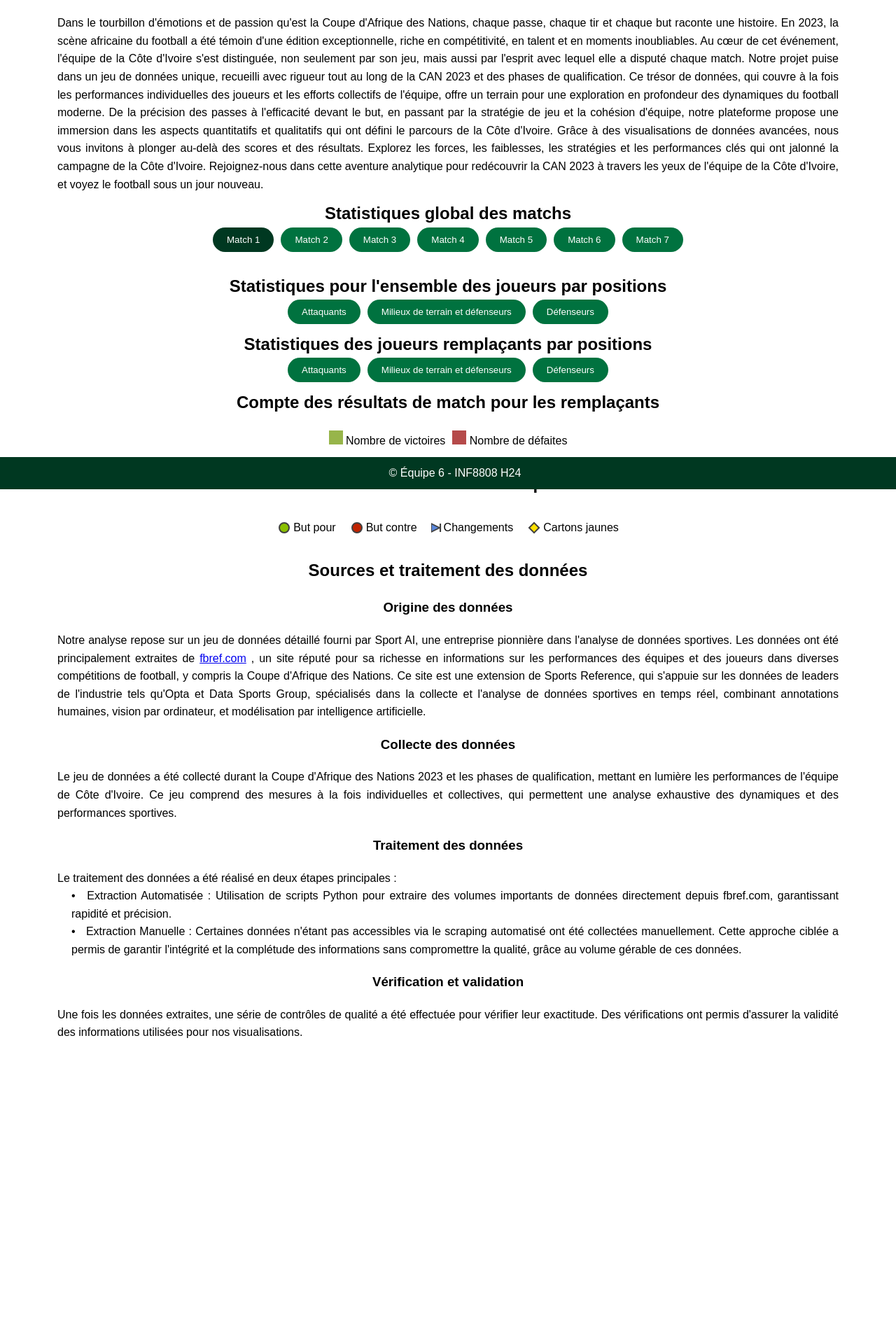
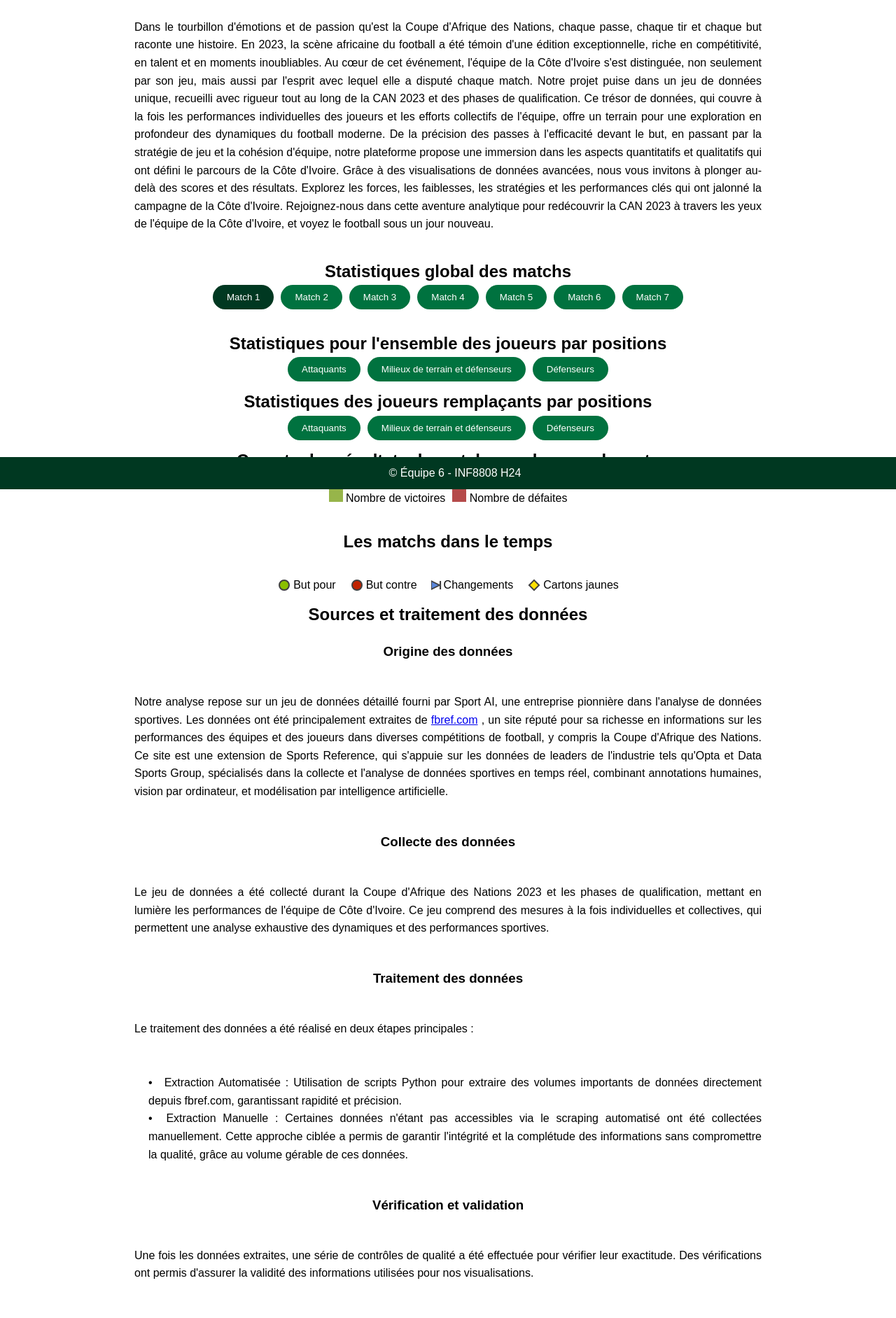
Before and after one commit to oxanaberne/Visu_Projet, a FastAPI app: template templates/index.html in a window 1280 px wide. Shown: the part 101-1984 px from the top of the page at 70% size. Before the commit the page ends 1584 px from the top, so only its background shows below. Run offline with FastAPI, Linux system fonts and the light colour scheme; the template is opened without the code that fills it, so the values that code supplies are empty.

Commit message:
modif css/visuel

```diff
--- a/graphs/results_matchs_subs.py
+++ b/graphs/results_matchs_subs.py
@@ -34,7 +34,7 @@ def draw_results_per_player():
     ))
 
     fig.update_layout(
-        width=850,
+        width=650,
         height=400,
         showlegend=False,
         barmode='stack',
--- a/graphs/statistiques_matchs.py
+++ b/graphs/statistiques_matchs.py
@@ -62,7 +62,7 @@ def plot_totals(filename):
             automargin=True
         ),
         plot_bgcolor='white',
-        width=850,
+        width=650,
         height=350,
         margin=dict(l=0, r=0, t=0, b=0)
     )
--- a/graphs/time_matchs.py
+++ b/graphs/time_matchs.py
@@ -29,10 +29,10 @@ def decisives_actions_matchs():
             ))
 
     fig.update_layout(
-        width=850,
+        width=650,
         showlegend=False,
         xaxis=dict(
-            range=[-5, 130],
+            range=[-3, 123],
             title='Minutes',
             tickmode='linear',
             tick0=0,
--- a/static/css/data_explanation.css
+++ b/static/css/data_explanation.css
@@ -1,8 +1,5 @@
 #data-explaination {
     text-align: center;
-    padding: 5%;
-    padding-top: 0;
-    padding-bottom: 0;
 }
 
 ul {
--- a/static/css/introduction.css
+++ b/static/css/introduction.css
@@ -1,6 +1,6 @@
-#overview {
+.texte {
     text-align: justify;
-    padding: 5%;
-    padding-top: 0;
-    padding-bottom: 0;
+    padding: 15%;
+    padding-top: 2%;
+    padding-bottom: 2%;
 }
--- a/static/css/style.css
+++ b/static/css/style.css
@@ -21,11 +21,6 @@ header h1 {
     margin-bottom: 10px;
 }
 
-/* Contenu principal */
-main {
-    padding: 20px;
-}
-
 /* Pied de page */
 footer {
     background-color: #003821; /* Vert plus sombre */
--- a/static/css/time_matchs.css
+++ b/static/css/time_matchs.css
@@ -16,14 +16,6 @@ svg {
     padding-right: 3px;
 }
 
-.graph-time {
-    display: flex;
-    align-items: center;
-    justify-content: center;
-    margin-top: 20px;
-    text-align: center;
-}
-
 #stat-match-by-times {
     text-align: center;
     padding-top: 10px;
--- a/templates/introduction.html
+++ b/templates/introduction.html
@@ -1,6 +1,6 @@
 <link rel="stylesheet" href="/static/css/introduction.css">
 
-<p>Dans le tourbillon d'émotions et de passion qu'est la Coupe d'Afrique des Nations,
+<p class="texte">Dans le tourbillon d'émotions et de passion qu'est la Coupe d'Afrique des Nations,
     chaque passe, chaque tir et chaque but raconte une histoire. En 2023, la scène africaine
     du football a été témoin d'une édition exceptionnelle, riche en compétitivité, en talent
     et en moments inoubliables. Au cœur de cet événement, l'équipe de la Côte d'Ivoire s'est
```
Also changed, not shown: graphs/graph_performance.py (+9 -6 lines).
